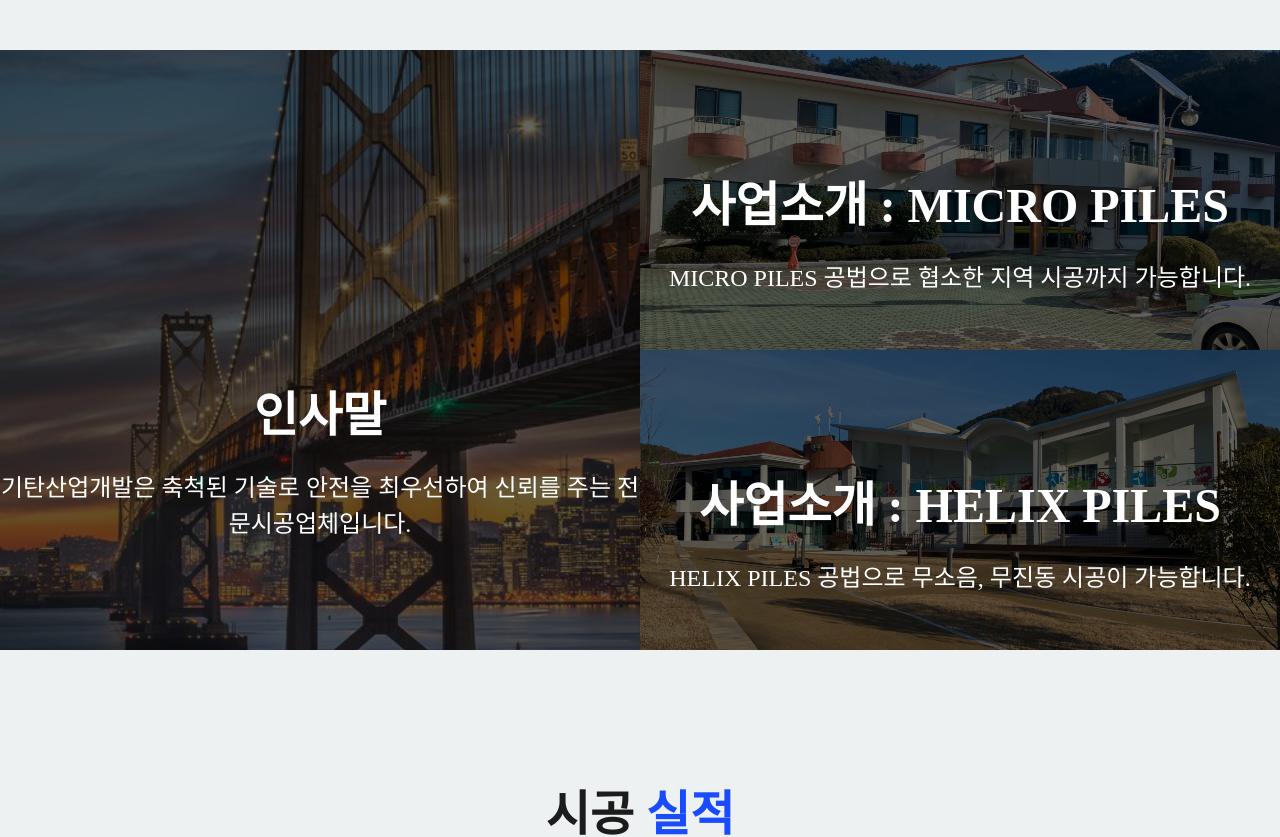
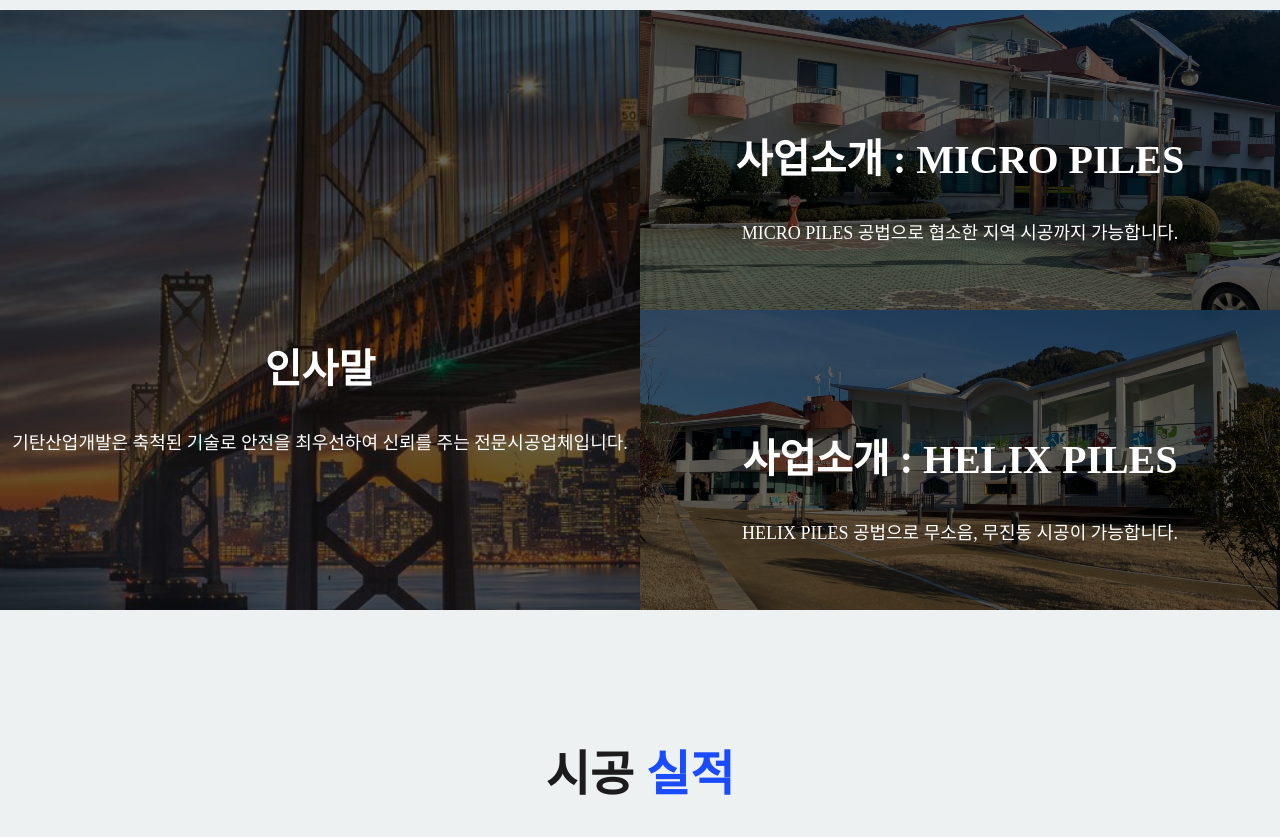
Before and after one commit to HUMBLE25/gittan_homepage, a Next.js app: page / in a window 1280 px wide. Shown: the part 1160-1997 px from the top of the page. Built offline with nearby package versions, Linux system fonts and the light colour scheme.

Commit message:
mainpage reduce gap, footer position adjustment

```diff
--- a/src/styles/footer.module.css
+++ b/src/styles/footer.module.css
@@ -31,7 +31,7 @@
     background-image: url('/gittan_logo_gray.svg');
     background-position: center;
     background-size: 100% 100%;
-    margin: 10px 0px 20px 0px;
+    margin: 10px 0px 15px 0px;
     /* border: 1px solid red; */
 }
 
--- a/src/styles/page.module.css
+++ b/src/styles/page.module.css
@@ -29,7 +29,7 @@
     position: absolute;
     background-size: cover;
     background-position: center;
-    transition: all 1s ease;
+    transition: all 1.5s ease;
 }
 
 .overlay {
@@ -38,7 +38,7 @@
     top :0px;
     position: absolute;
     background: rgba(0, 0, 0, 0.60);
-    transition: all 1s ease;
+    transition: all 1.5s ease;
 }
 
 .overlay_text{
@@ -120,7 +120,7 @@
     transition: all 1.5s ease;
     height: 100px;
     /* border: 2px solid green; */
-    margin: 80px 0px 30px 0px;
+    margin: 80px 0px -40px 0px;
 }
 .main_info_title span{
     color: #1A4CFD;
@@ -202,7 +202,7 @@
     color: white;
     position: absolute;
     top: 55%;
-    font-size: 48px;
+    font-size: 40px;
     font-family: 'Nanum Gothic';
     font-weight: 600;
     word-wrap: break-word;
@@ -215,7 +215,7 @@
     color: white;
     position: absolute;
     top: 70%;
-    font-size: 24px;
+    font-size: 18px;
     font-family: 'Nanum Gothic';
     font-weight: 400;
     word-wrap: break-word;
@@ -228,7 +228,7 @@
     color: white;
     position: absolute;
     top: 40%;
-    font-size: 48px;
+    font-size: 40px;
     font-family: 'Nanum Gothic';
     font-weight: 600;
     word-wrap: break-word;
@@ -241,7 +241,7 @@
     color: white;
     position: absolute;
     top: 70%;
-    font-size: 24px;
+    font-size: 18px;
     font-family: 'Nanum Gothic';
     font-weight: 400;
     word-wrap: break-word;
@@ -251,7 +251,8 @@
 }
 
 .main_info_item1:hover .main_info_img,
-.main_info_item2:hover .main_info_img {
+.main_info_item2:hover .main_info_img,
+.overlay:hover {
     transform: scale(1.03);
 }
 
```
